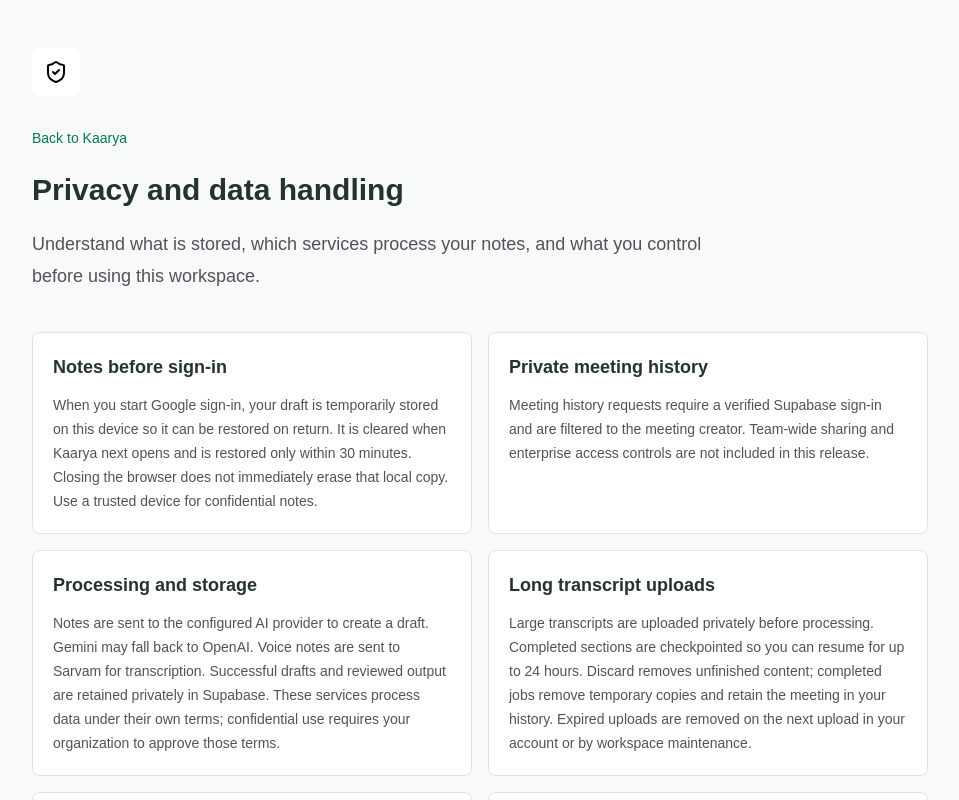
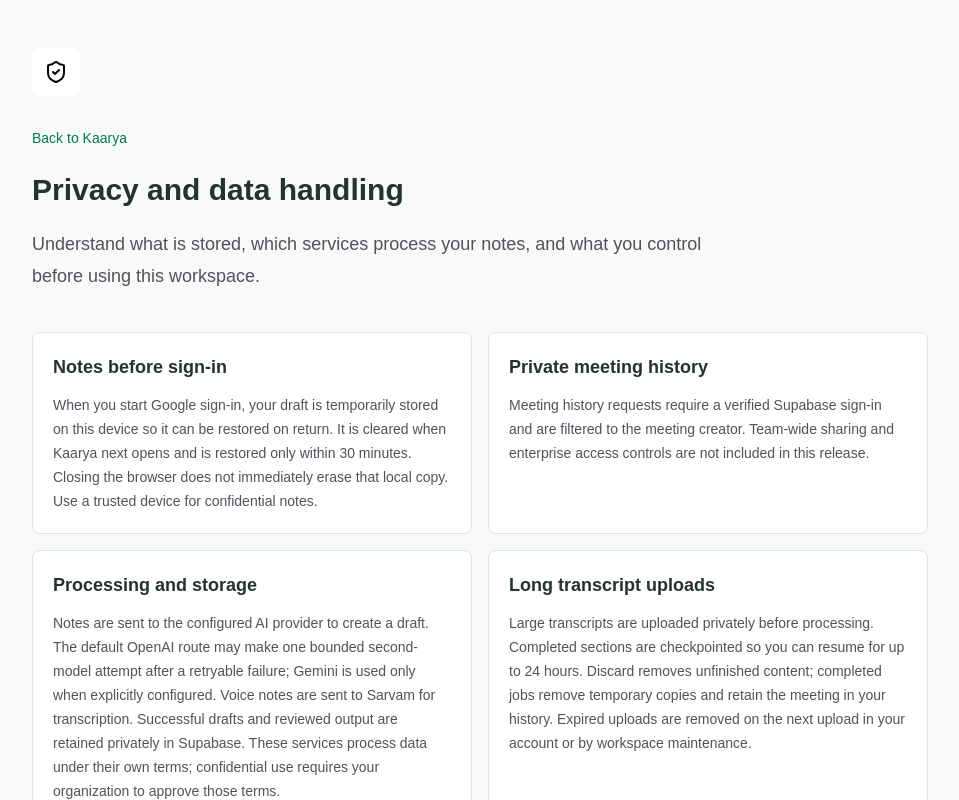
Before and after one commit to sairajanaveen/Code-Name---Kaarya, a Next.js app: page /security in a window 1280 px wide. Shown: the top 800 px of the page, without its empty margins (160-1119 px from the left). Built offline with nearby package versions, Linux system fonts and the light colour scheme.

Commit message:
Clarify AI processing and fallback disclosure

```diff
--- a/pages/security.jsx
+++ b/pages/security.jsx
@@ -11,7 +11,7 @@
   },
   {
     title: "Processing and storage",
-    body: "Notes are sent to the configured AI provider to create a draft. Gemini may fall back to OpenAI. Voice notes are sent to Sarvam for transcription. Successful drafts and reviewed output are retained privately in Supabase. These services process data under their own terms; confidential use requires your organization to approve those terms."
+    body: "Notes are sent to the configured AI provider to create a draft. The default OpenAI route may make one bounded second-model attempt after a retryable failure; Gemini is used only when explicitly configured. Voice notes are sent to Sarvam for transcription. Successful drafts and reviewed output are retained privately in Supabase. These services process data under their own terms; confidential use requires your organization to approve those terms."
   },
   {
     title: "Long transcript uploads",
```
